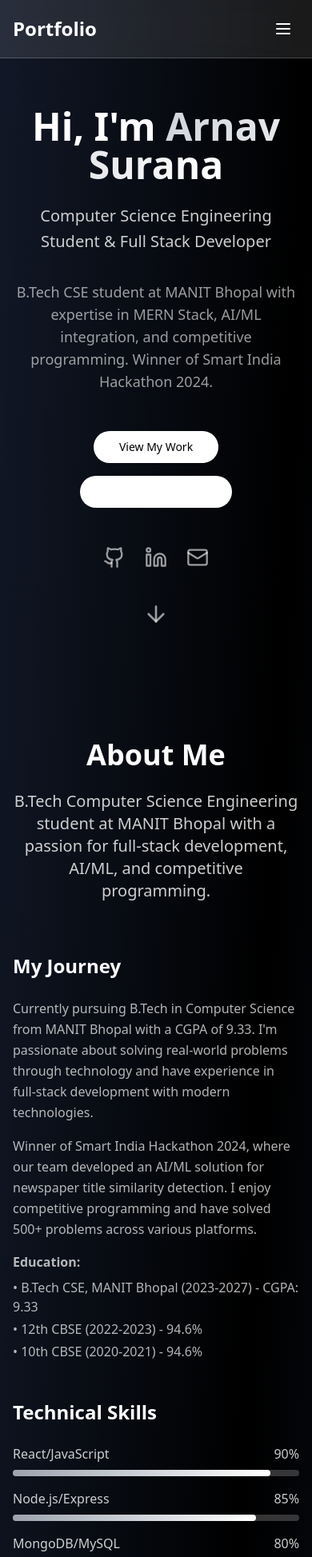
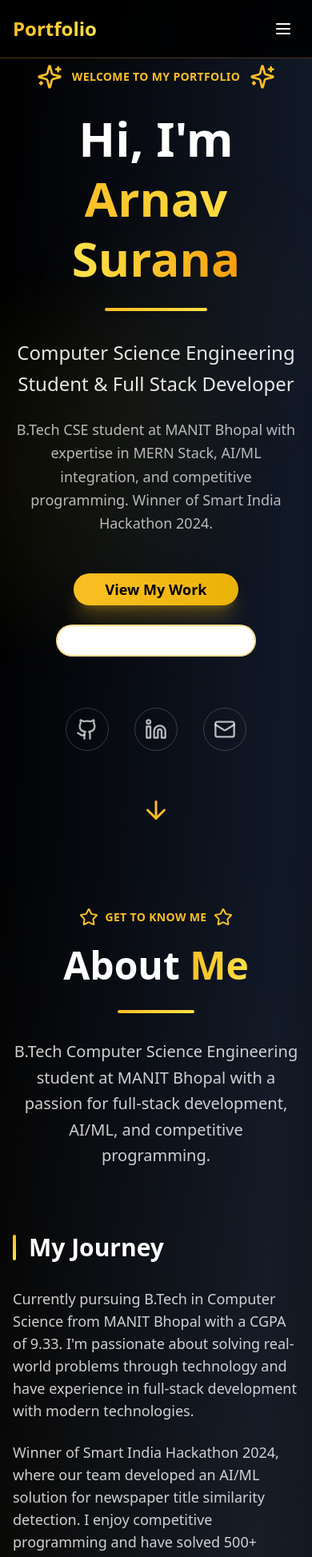
Before and after one commit to ArnavSurana/PortFolio, a React (Vite) app: page / in a window 390 px wide. Shown: the top 1947 px of the page at 80% size. Built offline with nearby package versions, Linux system fonts and the light colour scheme.

Commit message:
Refactor: Apply golden-black-white theme and improve UI
- Updated the color scheme to golden-black-white.
- Enhanced the UI for a more attractive design.

```diff
--- a/src/components/About.tsx
+++ b/src/components/About.tsx
@@ -1,5 +1,5 @@
 
-import { Code, Award, Brain, Users } from 'lucide-react';
+import { Code, Award, Brain, Users, Star } from 'lucide-react';
 import { Card, CardContent } from '@/components/ui/card';
 
 const About = () => {
@@ -36,74 +36,96 @@ const About = () => {
   ];
 
   return (
-    <section id="about" className="py-20 px-4">
-      <div className="max-w-6xl mx-auto">
-        <div className="text-center mb-16">
-          <h2 className="text-4xl md:text-5xl font-bold text-white mb-6">
-            About Me
+    <section id="about" className="py-24 px-4 relative">
+      <div className="absolute inset-0 bg-gradient-to-b from-transparent via-amber-400/5 to-transparent"></div>
+
+      <div className="max-w-7xl mx-auto relative z-10">
+        <div className="text-center mb-20">
+          <div className="flex items-center justify-center mb-6">
+            <Star className="text-amber-400 mr-2" size={24} />
+            <span className="text-amber-400 font-semibold tracking-wide uppercase text-sm">Get to know me</span>
+            <Star className="text-amber-400 ml-2" size={24} />
+          </div>
+          <h2 className="text-5xl md:text-6xl font-bold text-white mb-8">
+            About <span className="bg-gradient-to-r from-amber-400 to-yellow-300 bg-clip-text text-transparent">Me</span>
           </h2>
-          <p className="text-xl text-white/80 max-w-3xl mx-auto">
+          <div className="h-1 w-24 bg-gradient-to-r from-amber-400 to-yellow-300 mx-auto mb-8 rounded-full"></div>
+          <p className="text-xl text-white/80 max-w-4xl mx-auto leading-relaxed">
             B.Tech Computer Science Engineering student at MANIT Bhopal with a passion for
             full-stack development, AI/ML, and competitive programming.
           </p>
         </div>
 
-        <div className="grid md:grid-cols-2 gap-12 mb-16">
-          <div>
-            <h3 className="text-2xl font-bold text-white mb-6">My Journey</h3>
-            <p className="text-white/70 mb-4 leading-relaxed">
+        <div className="grid lg:grid-cols-2 gap-16 mb-20">
+          <div className="space-y-6">
+            <h3 className="text-3xl font-bold text-white mb-8 flex items-center">
+              <span className="w-1 h-8 bg-gradient-to-b from-amber-400 to-yellow-300 mr-4 rounded-full"></span>
+              My Journey
+            </h3>
+            <div className="space-y-6 text-white/80 leading-relaxed">
+              <p className="text-lg">
                 Currently pursuing B.Tech in Computer Science from MANIT Bhopal with a CGPA of 9.33.
                 I'm passionate about solving real-world problems through technology and have experience
                 in full-stack development with modern technologies.
               </p>
-            <p className="text-white/70 mb-4 leading-relaxed">
+              <p className="text-lg">
                 Winner of Smart India Hackathon 2024, where our team developed an AI/ML solution for
                 newspaper title similarity detection. I enjoy competitive programming and have solved
                 500+ problems across various platforms.
               </p>
-            <div className="text-white/70">
-              <p className="mb-2"><strong>Education:</strong></p>
-              <p className="mb-1">• B.Tech CSE, MANIT Bhopal (2023-2027) - CGPA: 9.33</p>
-              <p className="mb-1">• 12th CBSE (2022-2023) - 94.6%</p>
-              <p>• 10th CBSE (2020-2021) - 94.6%</p>
+              <div className="bg-black/30 p-6 rounded-xl border border-amber-400/20">
+                <p className="mb-4 text-amber-400 font-semibold text-lg">Education Highlights:</p>
+                <div className="space-y-3">
+                  <p>🎓 B.Tech CSE, MANIT Bhopal (2023-2027) - CGPA: 9.33</p>
+                  <p>📚 12th CBSE (2022-2023) - 94.6%</p>
+                  <p>📖 10th CBSE (2020-2021) - 94.6%</p>
+                </div>
+              </div>
             </div>
           </div>
 
-          <div>
-            <h3 className="text-2xl font-bold text-white mb-6">Technical Skills</h3>
-            <div className="space-y-4">
+          <div className="space-y-6">
+            <h3 className="text-3xl font-bold text-white mb-8 flex items-center">
+              <span className="w-1 h-8 bg-gradient-to-b from-amber-400 to-yellow-300 mr-4 rounded-full"></span>
+              Technical Skills
+            </h3>
+            <div className="space-y-6">
               {skills.map((skill) => (
-                <div key={skill.name}>
-                  <div className="flex justify-between text-white/80 mb-2">
-                    <span>{skill.name}</span>
-                    <span>{skill.level}%</span>
+                <div key={skill.name} className="group">
+                  <div className="flex justify-between text-white/90 mb-3">
+                    <span className="font-semibold">{skill.name}</span>
+                    <span className="text-amber-400 font-bold">{skill.level}%</span>
                   </div>
-                  <div className="w-full bg-white/20 rounded-full h-2">
+                  <div className="w-full bg-white/10 rounded-full h-3 overflow-hidden">
                     <div
-                      className="bg-gradient-to-r from-gray-400 to-white h-2 rounded-full transition-all duration-1000"
+                      className="bg-gradient-to-r from-amber-400 via-yellow-300 to-amber-500 h-3 rounded-full transition-all duration-1000 shadow-lg shadow-amber-400/30"
                       style={{ width: `${skill.level}%` }}
                     ></div>
                   </div>
                 </div>
               ))}
             </div>
-            <div className="mt-6 text-white/70">
-              <p className="mb-2"><strong>Achievements:</strong></p>
-              <p className="mb-1">• SIH 2024 Winner (PS-1782)</p>
-              <p className="mb-1">• IICPC Global Rank 1132/40,000+</p>
-              <p className="mb-1">• CodeForces: 1271 Rating (Pupil)</p>
-              <p>• CodeChef: 1647 Rating (3-Star)</p>
+            <div className="bg-black/30 p-6 rounded-xl border border-amber-400/20 mt-8">
+              <p className="mb-4 text-amber-400 font-semibold text-lg">🏆 Achievements:</p>
+              <div className="space-y-2 text-white/80">
+                <p>🥇 SIH 2024 Winner (PS-1782)</p>
+                <p>🌟 IICPC Global Rank 1132/40,000+</p>
+                <p>💻 CodeForces: 1271 Rating (Pupil)</p>
+                <p>⭐ CodeChef: 1647 Rating (3-Star)</p>
+              </div>
             </div>
           </div>
         </div>
 
-        <div className="grid md:grid-cols-2 lg:grid-cols-4 gap-6">
-          {features.map((feature) => (
-            <Card key={feature.title} className="bg-white/10 backdrop-blur-md border-white/20 hover:bg-white/20 transition-all duration-300 transform hover:scale-105">
-              <CardContent className="p-6 text-center">
-                <feature.icon className="text-gray-300 mx-auto mb-4" size={48} />
-                <h4 className="text-xl font-semibold text-white mb-2">{feature.title}</h4>
-                <p className="text-white/70">{feature.description}</p>
+        <div className="grid md:grid-cols-2 lg:grid-cols-4 gap-8">
+          {features.map((feature, index) => (
+            <Card key={feature.title} className="bg-black/40 backdrop-blur-md border border-amber-400/20 hover:border-amber-400/50 transition-all duration-300 transform hover:scale-105 hover:shadow-xl hover:shadow-amber-400/20 group">
+              <CardContent className="p-8 text-center">
+                <div className="w-16 h-16 bg-gradient-to-br from-amber-400/20 to-yellow-300/20 rounded-xl flex items-center justify-center mx-auto mb-6 group-hover:from-amber-400/30 group-hover:to-yellow-300/30 transition-all duration-300">
+                  <feature.icon className="text-amber-400 group-hover:scale-110 transition-transform duration-300" size={32} />
+                </div>
+                <h4 className="text-xl font-bold text-white mb-4 group-hover:text-amber-400 transition-colors duration-300">{feature.title}</h4>
+                <p className="text-white/70 leading-relaxed">{feature.description}</p>
               </CardContent>
             </Card>
           ))}
--- a/src/components/Hero.tsx
+++ b/src/components/Hero.tsx
@@ -1,42 +1,57 @@
 
-import { ArrowDown, Github, Linkedin, Mail } from 'lucide-react';
+import { ArrowDown, Github, Linkedin, Mail, Sparkles } from 'lucide-react';
 import { Button } from '@/components/ui/button';
 
 const Hero = () => {
   return (
-    <section id="home" className="min-h-screen flex items-center justify-center px-4 pt-20">
-      <div className="text-center max-w-4xl mx-auto">
+    <section id="home" className="min-h-screen flex items-center justify-center px-4 pt-20 relative overflow-hidden">
+      {/* Animated background elements */}
+      <div className="absolute inset-0 overflow-hidden">
+        <div className="absolute top-1/4 left-1/4 w-72 h-72 bg-amber-400/5 rounded-full blur-3xl animate-pulse"></div>
+        <div className="absolute bottom-1/4 right-1/4 w-96 h-96 bg-yellow-300/5 rounded-full blur-3xl animate-pulse delay-1000"></div>
+      </div>
+
+      <div className="text-center max-w-5xl mx-auto relative z-10">
         <div className="animate-fade-in">
-          <h1 className="text-5xl md:text-7xl font-bold text-white mb-6">
+          <div className="flex items-center justify-center mb-6">
+            <Sparkles className="text-amber-400 mr-3" size={32} />
+            <span className="text-amber-400 font-semibold tracking-wide uppercase text-sm">Welcome to my portfolio</span>
+            <Sparkles className="text-amber-400 ml-3" size={32} />
+          </div>
+
+          <h1 className="text-6xl md:text-8xl font-extrabold text-white mb-6 leading-tight">
             Hi, I'm{' '}
-            <span className="bg-gradient-to-r from-gray-300 to-white bg-clip-text text-transparent">
+            <span className="bg-gradient-to-r from-amber-400 via-yellow-300 to-amber-500 bg-clip-text text-transparent">
               Arnav Surana
             </span>
           </h1>
-          <p className="text-xl md:text-2xl text-white/80 mb-8 leading-relaxed">
+
+          <div className="h-1 w-32 bg-gradient-to-r from-amber-400 to-yellow-300 mx-auto mb-8 rounded-full"></div>
+
+          <p className="text-2xl md:text-3xl text-white/90 mb-6 leading-relaxed font-light">
             Computer Science Engineering Student & Full Stack Developer
           </p>
-          <p className="text-lg text-white/60 mb-12 max-w-2xl mx-auto">
+          <p className="text-lg text-white/70 mb-12 max-w-3xl mx-auto leading-relaxed">
             B.Tech CSE student at MANIT Bhopal with expertise in MERN Stack, AI/ML integration,
             and competitive programming. Winner of Smart India Hackathon 2024.
           </p>
         </div>
 
-        <div className="animate-fade-in flex flex-col sm:flex-row gap-4 justify-center items-center mb-12">
-          <Button className="bg-white text-black hover:bg-gray-200 px-8 py-3 rounded-full transition-all duration-300 transform hover:scale-105">
+        <div className="animate-fade-in flex flex-col sm:flex-row gap-6 justify-center items-center mb-16">
+          <Button className="bg-gradient-to-r from-amber-400 to-yellow-500 text-black hover:from-amber-500 hover:to-yellow-600 px-10 py-4 rounded-full transition-all duration-300 transform hover:scale-105 shadow-xl shadow-amber-400/25 font-semibold text-lg">
             View My Work
           </Button>
-          <Button variant="outline" className="border-white/30 text-white hover:bg-white/10 px-8 py-3 rounded-full">
+          <Button variant="outline" className="border-2 border-amber-400/50 text-white hover:bg-amber-400/10 hover:border-amber-400 px-10 py-4 rounded-full transition-all duration-300 font-semibold text-lg">
             Download Resume
           </Button>
         </div>
 
-        <div className="flex justify-center space-x-6 mb-12">
+        <div className="flex justify-center space-x-8 mb-16">
           <a
             href="https://github.com/arnav-surana"
             target="_blank"
             rel="noopener noreferrer"
-            className="text-white/60 hover:text-white transition-colors duration-300 transform hover:scale-110"
+            className="text-white/70 hover:text-amber-400 transition-all duration-300 transform hover:scale-125 p-3 rounded-full border border-white/20 hover:border-amber-400/50 hover:shadow-lg hover:shadow-amber-400/25"
           >
             <Github size={28} />
           </a>
@@ -44,20 +59,20 @@ const Hero = () => {
             href="https://linkedin.com/in/arnav-surana"
             target="_blank"
             rel="noopener noreferrer"
-            className="text-white/60 hover:text-white transition-colors duration-300 transform hover:scale-110"
+            className="text-white/70 hover:text-amber-400 transition-all duration-300 transform hover:scale-125 p-3 rounded-full border border-white/20 hover:border-amber-400/50 hover:shadow-lg hover:shadow-amber-400/25"
           >
             <Linkedin size={28} />
           </a>
           <a
             href="mailto:arnav.surana051175@gmail.com"
-            className="text-white/60 hover:text-white transition-colors duration-300 transform hover:scale-110"
+            className="text-white/70 hover:text-amber-400 transition-all duration-300 transform hover:scale-125 p-3 rounded-full border border-white/20 hover:border-amber-400/50 hover:shadow-lg hover:shadow-amber-400/25"
           >
             <Mail size={28} />
           </a>
         </div>
 
         <div className="animate-bounce">
-          <ArrowDown className="text-white/60 mx-auto" size={32} />
+          <ArrowDown className="text-amber-400 mx-auto" size={36} />
         </div>
       </div>
     </section>
--- a/src/components/Navigation.tsx
+++ b/src/components/Navigation.tsx
@@ -13,10 +13,10 @@ const Navigation = () => {
   ];
 
   return (
-    <nav className="fixed top-0 w-full z-50 bg-white/10 backdrop-blur-md border-b border-white/20">
+    <nav className="fixed top-0 w-full z-50 bg-black/90 backdrop-blur-md border-b border-amber-400/30">
       <div className="max-w-7xl mx-auto px-4 sm:px-6 lg:px-8">
         <div className="flex justify-between items-center py-4">
-          <div className="text-2xl font-bold text-white">
+          <div className="text-2xl font-bold bg-gradient-to-r from-amber-400 to-yellow-300 bg-clip-text text-transparent">
             Portfolio
           </div>
 
@@ -26,10 +26,10 @@ const Navigation = () => {
               <a
                 key={item.name}
                 href={item.href}
-                className="text-white/80 hover:text-white transition-colors duration-300 relative group"
+                className="text-white/90 hover:text-amber-400 transition-colors duration-300 relative group font-medium"
               >
                 {item.name}
-                <span className="absolute -bottom-1 left-0 w-0 h-0.5 bg-gradient-to-r from-gray-400 to-white group-hover:w-full transition-all duration-300"></span>
+                <span className="absolute -bottom-1 left-0 w-0 h-0.5 bg-gradient-to-r from-amber-400 to-yellow-300 group-hover:w-full transition-all duration-300"></span>
               </a>
             ))}
           </div>
@@ -38,7 +38,7 @@ const Navigation = () => {
           <div className="md:hidden">
             <button
               onClick={() => setIsOpen(!isOpen)}
-              className="text-white p-2"
+              className="text-white p-2 hover:text-amber-400 transition-colors"
             >
               {isOpen ? <X size={24} /> : <Menu size={24} />}
             </button>
@@ -48,12 +48,12 @@ const Navigation = () => {
         {/* Mobile Navigation Menu */}
         {isOpen && (
           <div className="md:hidden">
-            <div className="px-2 pt-2 pb-3 space-y-1 bg-white/10 backdrop-blur-md rounded-lg mb-4">
+            <div className="px-2 pt-2 pb-3 space-y-1 bg-black/95 backdrop-blur-md rounded-lg mb-4 border border-amber-400/20">
               {navItems.map((item) => (
                 <a
                   key={item.name}
                   href={item.href}
-                  className="block px-3 py-2 text-white/80 hover:text-white transition-colors duration-300"
+                  className="block px-3 py-2 text-white/90 hover:text-amber-400 transition-colors duration-300 font-medium"
                   onClick={() => setIsOpen(false)}
                 >
                   {item.name}
--- a/src/pages/Index.tsx
+++ b/src/pages/Index.tsx
@@ -7,7 +7,7 @@ import Navigation from '@/components/Navigation';
 
 const Index = () => {
   return (
-    <div className="min-h-screen bg-gradient-to-br from-gray-900 via-black to-gray-900">
+    <div className="min-h-screen bg-gradient-to-br from-black via-gray-900 to-black">
       <Navigation />
       <Hero />
       <About />
```
Also changed, not shown: src/components/Contact.tsx (+75 -50 lines), src/components/Projects.tsx (+71 -48 lines). Lines whose indentation alone changed are shown as unchanged.
